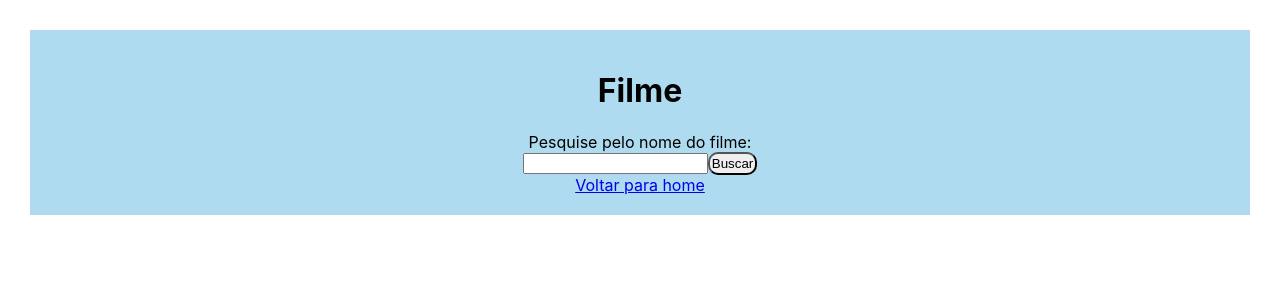
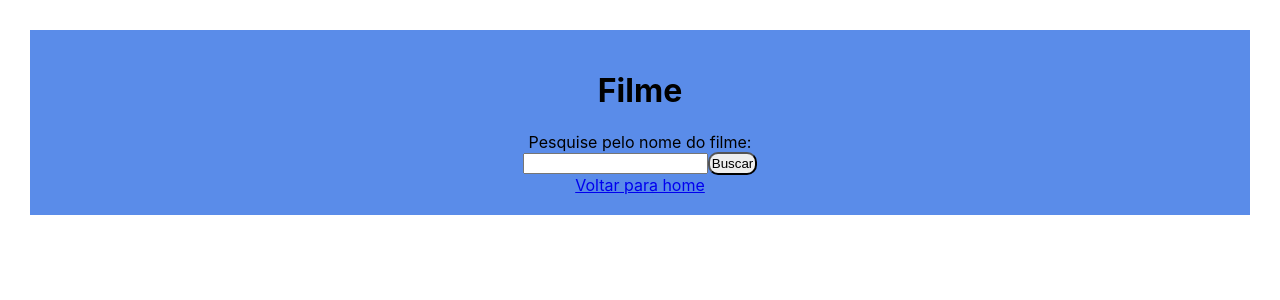
Before and after one commit to David-Santana98/estudo, a React (Create React App) app: page /filme in a window 1280 px wide. Shown: the top 300 px of the page. Built offline with nearby package versions, Linux system fonts and the light colour scheme.

Commit message:
criando uma transition

```diff
--- a/src/Filme.css
+++ b/src/Filme.css
@@ -1,5 +1,5 @@
 .home {
-  background-color: rgb(174, 219, 240);
+  background-color: rgb(90, 140, 233);
   text-align: center;
   padding: 20px;
 }
@@ -9,7 +9,12 @@
   flex-wrap: wrap;
 }
 
+.cartao-filme:hover {
+    transform: scale(1.15);
+}
+
 .cartao-filme {
+  transition: 0.4s;
   box-shadow: 0px 0px 10px 1px #aaa;
   width: 300px;
   height: 100px;
@@ -21,7 +26,7 @@
   display: flex;
   padding: 10px;
   border-radius: 4px;
-  margin: 10px;
+  margin: 20px;
 }
 .cartao-filme img {
   margin-right: 10px;
```
